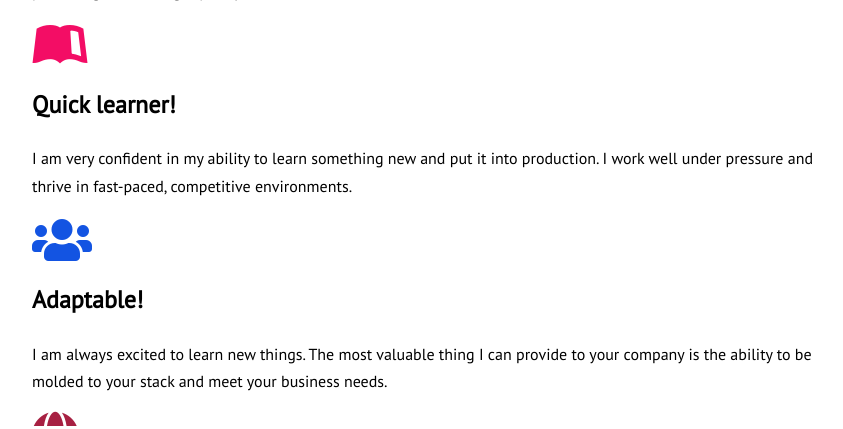
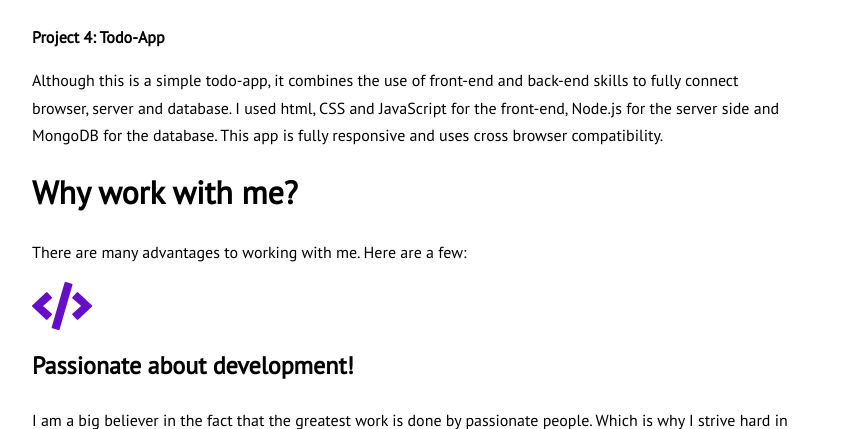
Before and after one commit to FNuri/Fanur-Technology-Website, a PHP site: page /portfolio.html in a window 1280 px wide. Shown: the part 1339-1768 px from the top of the page, without its empty margins (8-851 px from the left). Run offline with PHP 8.4, Linux system fonts and the light colour scheme; some libraries are stand-ins or nearby versions.

Commit message:
made changes to portfolio page

```diff
--- a/index.html
+++ b/index.html
@@ -27,7 +27,7 @@
 </header>
 <div class="context">
         <h1 style="font-size: 40px;">Hi, I'm <span class="highlight">Fowsi Nur!</span>
-            <br />I'm a Junior Web Developer based in London.
+            <br />I'm a Web Developer based in London.
             </h1>
        <br />
             <br />
--- a/main.css
+++ b/main.css
@@ -10,6 +10,7 @@ body{
 }
 
 html {
+    background: url("https://images.unsplash.com/photo-1505051508008-923feaf90180?ixlib=rb-1.2.1&ixid=eyJhcHBfaWQiOjEyMDd9&auto=format&fit=crop&w=750&q=80") center center/cover;
     line-height: 1.7;
   }
 
@@ -179,7 +180,7 @@ html {
 
 
   .content-area {
-    background-color: #fff;
+    background-color: rgb(32, 31, 31);
     padding-bottom: 40px;
     padding-top: 40px;
 
@@ -557,7 +558,6 @@ html {
 
 
 .area{
-    background: url("https://images.unsplash.com/photo-1505051508008-923feaf90180?ixlib=rb-1.2.1&ixid=eyJhcHBfaWQiOjEyMDd9&auto=format&fit=crop&w=750&q=80") center center/cover;
     background: -webkit-linear-gradient(to left, #8f94fb, #4e54c8);
     width: 100%;
     height:100vh;
--- a/portfolio.html
+++ b/portfolio.html
@@ -46,11 +46,11 @@
           <span class="cycle-pager"></span>
 
           <div class="slide">
-            <img class="ani-a" src="https://images.unsplash.com/photo-1484480974693-6ca0a78fb36b?ixlib=rb-1.2.1&ixid=eyJhcHBfaWQiOjEyMDd9&auto=format&fit=crop&w=900&q=80" alt="TodoApp">
+            <img class="ani-a" src="https://images.unsplash.com/photo-1504270997636-07ddfbd48945?ixlib=rb-1.2.1&ixid=eyJhcHBfaWQiOjEyMDd9&auto=format&fit=crop&w=900&q=80" alt="DevConnect app">
 
             <div class="slide-text">
-              <h3 class="ani-a">Todo-App!</h3>
-              <p class="ani-a">Although this is a simple todo-app, it combines the use of front-end and back-end skills to fully connect browser (html, CSS, JavaScript), server (Node.js) and database (MongoDB). <a href="https://fantodoapp.herokuapp.com" target="_blank" class="btn-a"/>View</a> </p>
+              <h3 class="ani-a">DevConnect!</h3>
+              <p class="ani-a">DevConnect is a networking app that provides a platform catered for exchanging and sharing ideas among passionate developers. The technologies used to develop this networking app are JavaScript, Node.js, Express.js, MongoDB and Bootstrap. <a href="https://devsconnected.herokuapp.com/" target="_blank" class="btn-a"/>View</a> </p>
             </div>
 
           </div>
@@ -72,6 +72,16 @@
               </div>
 
             </div>
+
+            <div class="slide">
+              <img class="ani-a" src="https://images.unsplash.com/photo-1484480974693-6ca0a78fb36b?ixlib=rb-1.2.1&ixid=eyJhcHBfaWQiOjEyMDd9&auto=format&fit=crop&w=900&q=80" alt="TodoApp">
+
+              <div class="slide-text">
+                <h3 class="ani-a">Todo-App!</h3>
+                <p class="ani-a">Although this is a simple todo-app, it combines the use of front-end and back-end skills to fully connect browser (html, CSS, JavaScript), server (Node.js) and database (MongoDB). <a href="https://fantodoapp.herokuapp.com" target="_blank" class="btn-a"/>View</a> </p>
+              </div>
+
+            </div>
           </div>
 
 
@@ -85,15 +95,9 @@
 
             <div class="col col-md-4 sidebar">
 
-              <p class="ani-a"style="color:black"> <strong>Project 1: Todo-App</strong></p>
+              <p class="ani-a "style="color:black"> <strong>Project 1: DevConnect!</strong></p>
 
-      <p class="ani-a" style="color:black">Although this is a simple todo-app, it combines
-      the use of front-end and back-end skills to fully
-      connect browser, server and database. I used
-      html, CSS and JavaScript for the front-end,
-      Node.js for the server side and MongoDB for the
-      database. This app is fully responsive and uses
-      cross browser compatibility.</p>
+      <p class="ani-a" style="color:black">DevConnect is a networking app that provides a platform catered for exchanging and sharing ideas among passionate developers. It allows them to connect, share and chat with like-minded enthusiastic developers. The technologies used to develop this networking app are JavaScript, Node.js, Express.js, MongoDB and Bootstrap.</p>
 
                <p class="ani-b" style="color:black"><strong>Project 2: Escape the Lion Game</strong></p>
 
@@ -115,13 +119,11 @@
       elements are nicely connected together and fully
       functional.</p>
 
-               <p class="ani-c" style="color:black"><strong>Project 4: Networking App</strong></p>
 
-      <p class="ani-c" style="color:black">Coming soon!</p>
 
             </div>
 
-
+          </div>
 
 
         <div class="full-text">
@@ -130,6 +132,17 @@
               </div>
           <p></p>
           <div class="col col-md-8 push-down-sm">
+            <div>
+              <p class="ani-c" style="color:black" ><strong>Project 4: Todo-App</strong></p>
+
+      <p class="ani-c" style="color:black">Although this is a simple todo-app, it combines
+        the use of front-end and back-end skills to fully
+        connect browser, server and database. I used
+        html, CSS and JavaScript for the front-end,
+        Node.js for the server side and MongoDB for the
+        database. This app is fully responsive and uses
+        cross browser compatibility.</p>
+            </div>
 
             <h2><strong class="ani-b" style="color:#000;font-size:32px;">Why work with me?</strong></h2>
             <p class="ani-b" style="font-size:16px"> There are many advantages to working with me. Here are a few:</p>
@@ -150,7 +163,8 @@
             <p class="ani-d" style="font-size:16px">I am very easy to work with and never have any issues getting along with people. I enjoy collaborating and accomplishing big things as a part of a team. </p>
 
 
-              </div>
+
+          </div>
 
 
         </div>
@@ -159,6 +173,7 @@
       </div>
 
 
+
 <footer>
   <p>&copy; 2020 - Fanur Technology</p>
 </footer>
```
